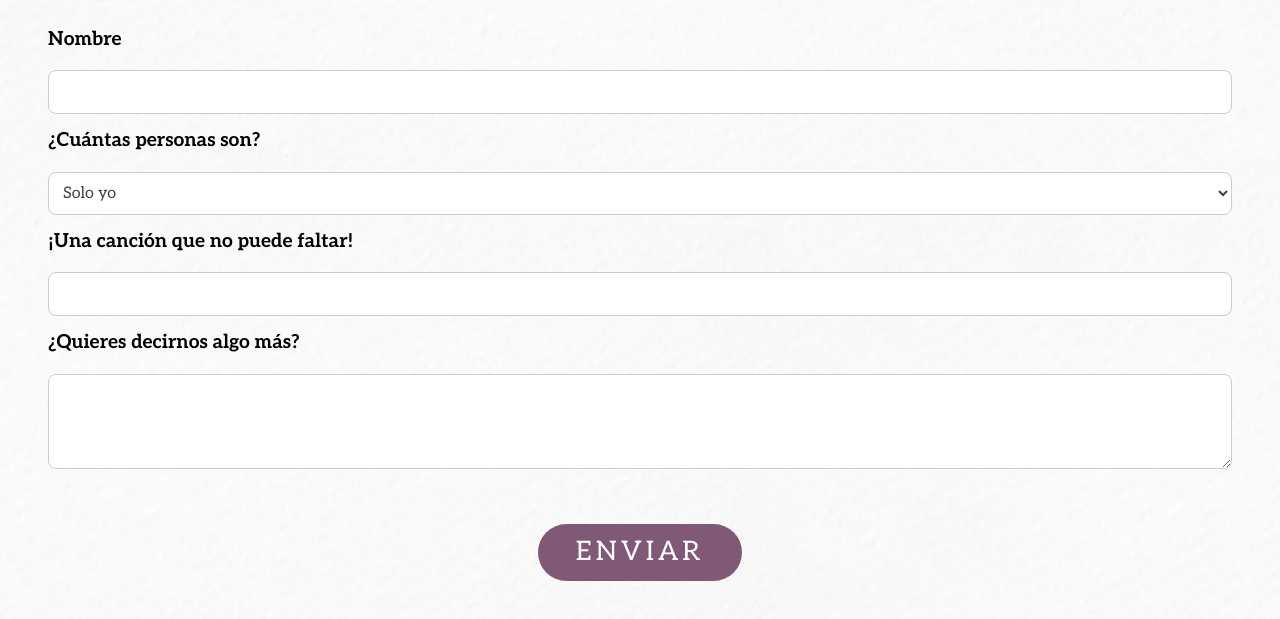
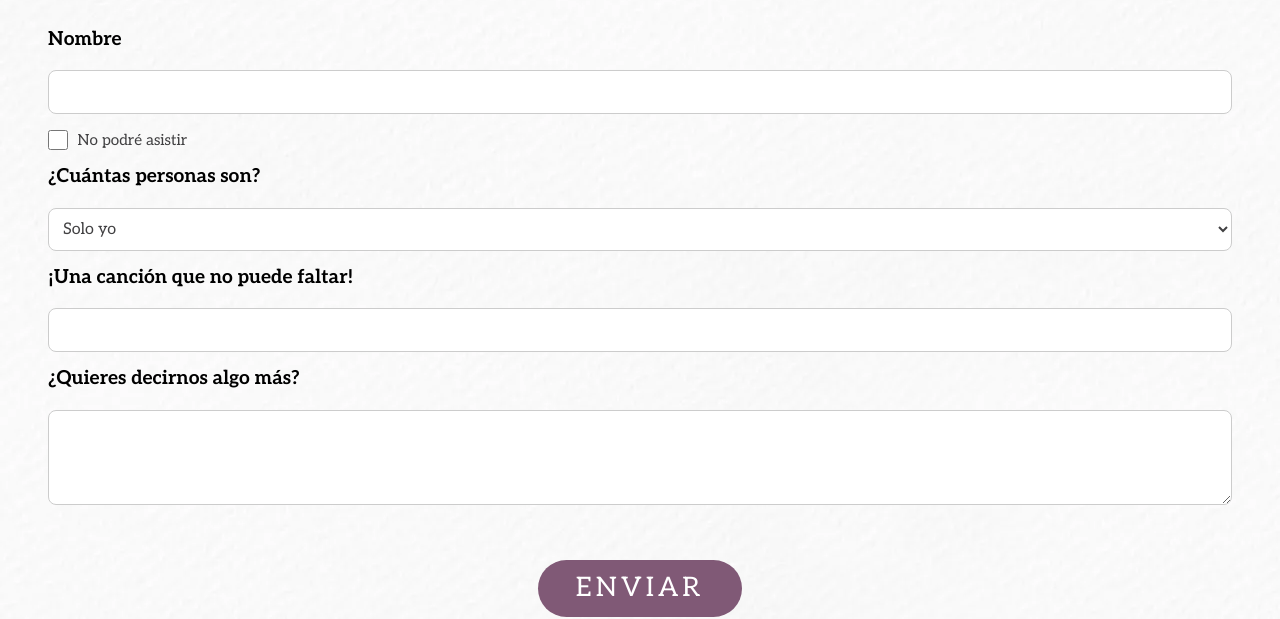
Before and after one commit to priscilaydaniel/priscilaydaniel.github.io, a Vue app: page / in a window 1280 px wide. Shown: the part 6220-6839 px from the top of the page. Built offline with nearby package versions, Linux system fonts and the light colour scheme; a web font is replaced by a local one.

Commit message:
added no podre asistir

```diff
--- a/src/components/invitation/weddingForm.vue
+++ b/src/components/invitation/weddingForm.vue
@@ -10,6 +10,13 @@
           <div class="wedding-form-group">
             <WeddingInput v-model="formData.fullName" label="Nombre" required />
           </div>
+
+          <label class="wedding-form-no-attend">
+            <input type="checkbox" v-model="notAttending" />
+            <span>No podré asistir</span>
+          </label>
+
+          <div class="wedding-form-collapsible" :class="{ collapsed: notAttending }">
             <div class="wedding-form-group">
               <WeddingSelect
                 v-model="formData.numberPeople"
@@ -22,8 +29,7 @@
             <div class="wedding-form-group">
               <WeddingInput
                 v-model="formData.songField"
-              label="¡Una canción que no puede faltar!
-"
+                label="¡Una canción que no puede faltar!"
               />
             </div>
 
@@ -32,6 +38,7 @@
                 v-model="formData.message"
                 label="¿Quieres decirnos algo más?"
               />
+            </div>
           </div>
 
           <div class="wedding-form-submit">
@@ -72,6 +79,7 @@ const formData = ref({
 })
 
 const isFormSubmitted = ref(false)
+const notAttending = ref(false)
 
 const numberPeople = [
   { label: 'Solo yo', value: 1 },
@@ -81,12 +89,18 @@ const numberPeople = [
 const submitForm = () => {
   const phone = import.meta.env.VITE_WHATSAPP_PHONE || '5216623616028'
 
+  let messageText
+
+  if (notAttending.value) {
+    messageText = `¡Hola! Lamentablemente no podré asistir a la boda 😢\n\n`
+    messageText += `*Nombre:* ${formData.value.fullName}\n`
+  } else {
     const peopleText =
       formData.value.numberPeople === 1
         ? '1 (Solo yo)'
         : `${formData.value.numberPeople} personas`
 
-  let messageText = `¡Hola! Confirmo mi asistencia para la boda 💒✨\n\n`
+    messageText = `¡Hola! Confirmo mi asistencia para la boda 💒✨\n\n`
     messageText += `*Nombre:* ${formData.value.fullName}\n`
     messageText += `*Asistentes:* ${peopleText}\n`
 
@@ -95,6 +109,7 @@ const submitForm = () => {
     }
     if (formData.value.message) {
       messageText += `*Nota:* ${formData.value.message}\n`
+    }
   }
 
   const encodedMessage = encodeURIComponent(messageText)
@@ -133,6 +148,44 @@ const submitForm = () => {
     padding: 2em 3em;
   }
 
+  .wedding-form-no-attend {
+    display: flex;
+    align-items: center;
+    gap: 0.6em;
+    cursor: pointer;
+    user-select: none;
+
+    input[type='checkbox'] {
+      width: 20px;
+      height: 20px;
+      min-height: unset;
+      accent-color: var(--pomp-and-power-middle);
+      cursor: pointer;
+      flex-shrink: 0;
+    }
+
+    span {
+      font-size: 0.95em;
+      color: var(--text-color-primary);
+    }
+  }
+
+  .wedding-form-collapsible {
+    display: flex;
+    flex-direction: column;
+    gap: 1em;
+    overflow: hidden;
+    max-height: 600px;
+    opacity: 1;
+    transition: max-height 0.4s ease, opacity 0.3s ease;
+
+    &.collapsed {
+      max-height: 0;
+      opacity: 0;
+      pointer-events: none;
+    }
+  }
+
   .wedding-form-submit {
     padding: 2em;
     font-size: 1.2em;
```
Lines whose indentation alone changed are shown as unchanged.
